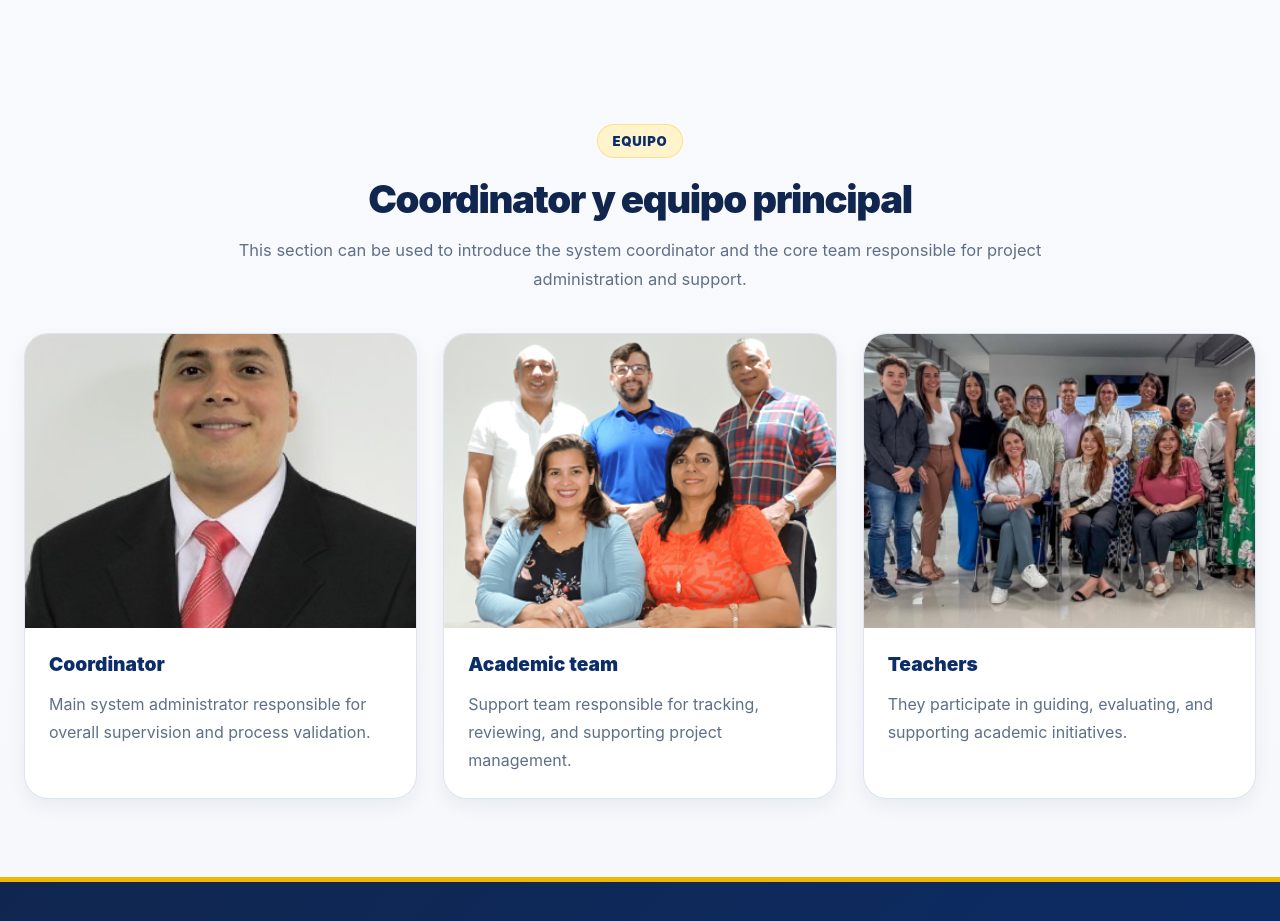
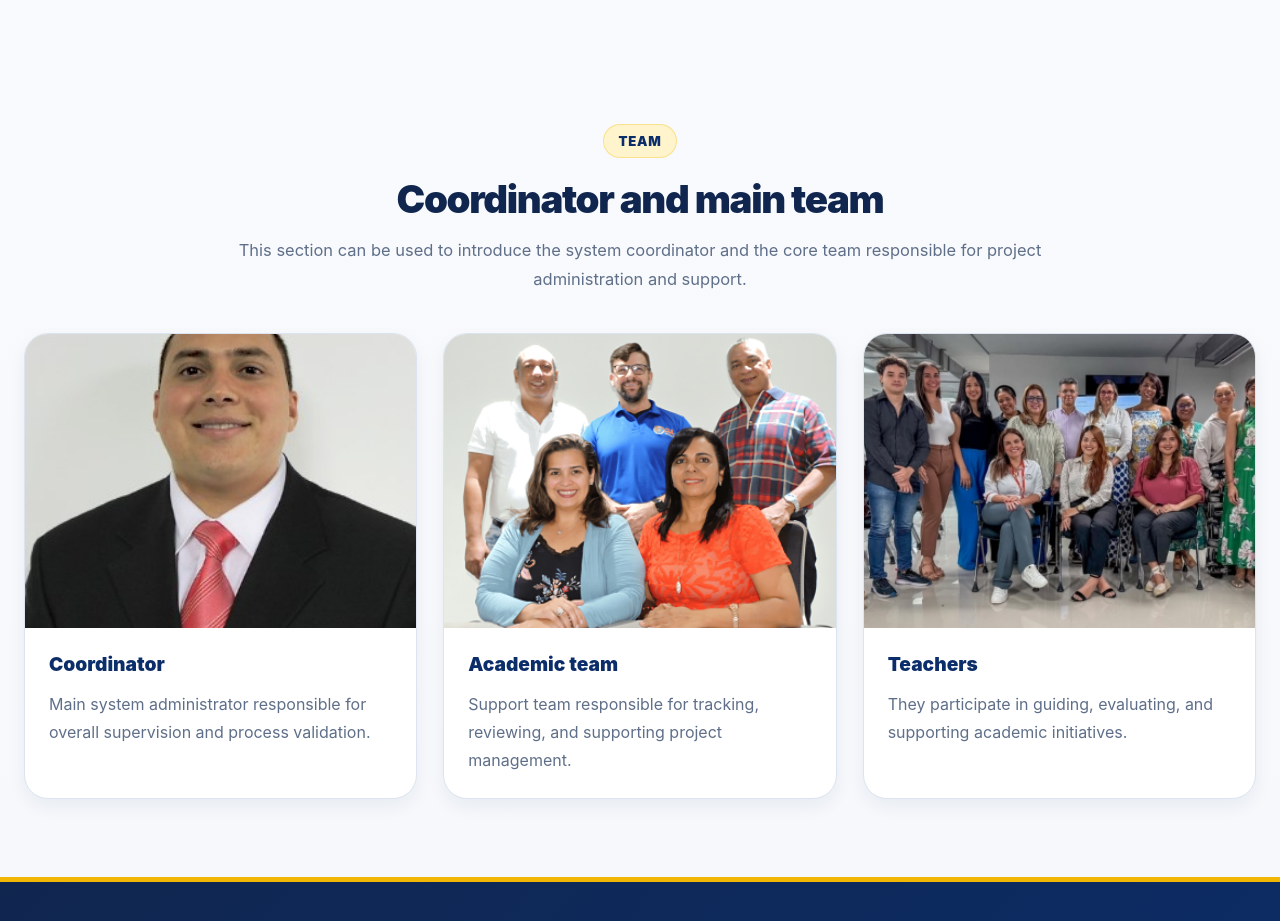
Before and after one commit to Dinaycrak/SGPA-frontend, a SvelteKit app: page / in a window 1280 px wide. Shown: the part 2140-3061 px from the top of the page. Built offline with nearby package versions, Linux system fonts and the light colour scheme.

Commit message:
translate all

```diff
--- a/src/routes/+page.svelte
+++ b/src/routes/+page.svelte
@@ -153,8 +153,8 @@
 
     <section id="equipo" class="team-section">
       <div class="section-header">
-        <span class="section-eyebrow">Equipo</span>
-        <h3>Coordinator y equipo principal</h3>
+        <span class="section-eyebrow">Team</span>
+        <h3>Coordinator and main team</h3>
         <p>
           This section can be used to introduce the system coordinator and the core team
           responsible for project administration and support.
--- a/src/routes/coordinator/students/+page.svelte
+++ b/src/routes/coordinator/students/+page.svelte
@@ -83,7 +83,7 @@
   <section class="container">
     <header class="title-block">
       <div>
-        <span class="eyebrow">Módulo coordinador</span>
+        <span class="eyebrow">Coordinator Module </span>
         <h1>Student list</h1>
         <p>View and manage the access status of registered students.</p>
       </div>
@@ -102,7 +102,7 @@
     <div class="table-card">
       <div class="table-toolbar">
         <div>
-          <h2>Estudiantes registered</h2>
+          <h2>Students registered</h2>
           <p>Search by name, email, or account status.</p>
         </div>
 
--- a/src/routes/coordinator/teachers/+page.svelte
+++ b/src/routes/coordinator/teachers/+page.svelte
@@ -83,7 +83,7 @@
   <section class="container">
     <header class="title-block">
       <div>
-        <span class="eyebrow">Módulo coordinador</span>
+        <span class="eyebrow">Coordinator Module </span>
         <h1>Teacher list</h1>
         <p>View and manage the access status of registered teachers.</p>
       </div>
@@ -102,7 +102,7 @@
     <div class="table-card">
       <div class="table-toolbar">
         <div>
-          <h2>Docentes registered</h2>
+          <h2>Teachers registered</h2>
           <p>Search by name, email, or account status.</p>
         </div>
 
```
